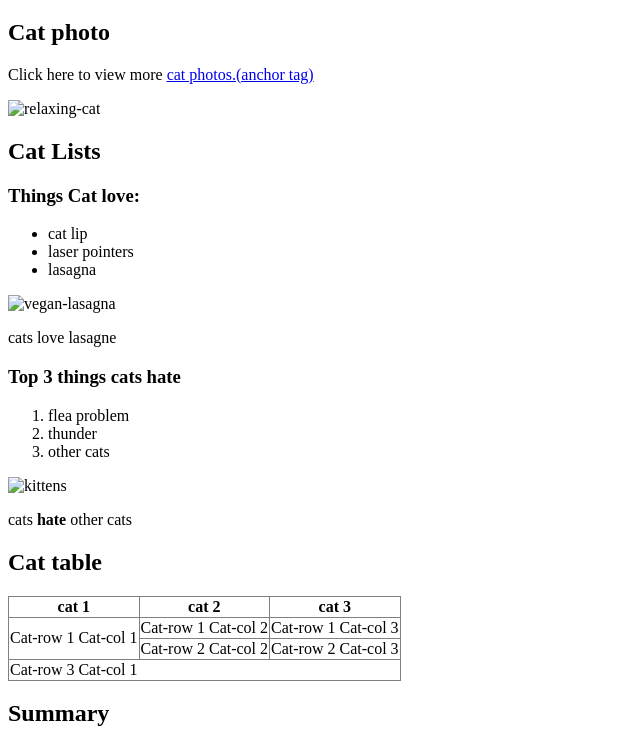
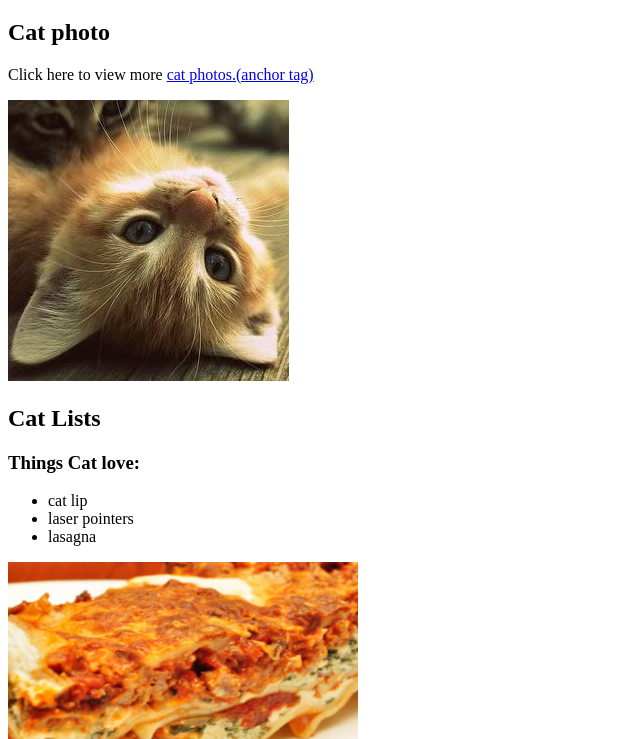
Before and after one commit to GauravTen/Gaurav_Repo_3, a plain HTML site: page index.html in a window 1280 px wide. Shown: the part 61-800 px from the top of the page, without its empty margins (0-640 px from the left). Drawn offline with Linux system fonts and the light colour scheme.

Commit message:
all files are added

```diff
--- a/index.html
+++ b/index.html
@@ -9,7 +9,7 @@
     <h1>Cat photo App</h1>
     <h2>Cat photo</h2>
     <p>Click here to view more <a href="#catList">cat photos.(anchor tag)</a></p>
-    <img src="relaxing-cat.jpg" alt="relaxing-cat">
+    <img src="./relaxing-cat.jpg" alt="relaxing-cat">
     <h2 id="catList">Cat Lists</h2>
     <h3>Things Cat love:</h3>
     <ul>
@@ -17,7 +17,7 @@
         <li>laser pointers</li>
         <li>lasagna</li>
     </ul>
-    <img src="vegan-lasagna.jpg" alt="vegan-lasagna" width="350px" height="250px">
+    <img src="./vegan-lasagna.jpg" alt="vegan-lasagna" width="350px" height="250px">
     <p>cats love lasagne</p>
     <h3>Top 3 things cats hate</h3>
     <ol>
@@ -25,7 +25,7 @@
         <li>thunder</li>
         <li>other cats</li>
     </ol>
-    <img src="kittens.webp" alt="kittens">
+    <img src="./kittens.webp" alt="kittens">
     <p>cats <strong>hate</strong> other cats</p>
     <h2>Cat table</h2>
     <table border="1" style="border-collapse: collapse;">
```
Also changed, not shown: cats.jpg (added), kittens.webp (added), relaxing-cat.jpg (added), vegan-lasagna.jpg (added).
